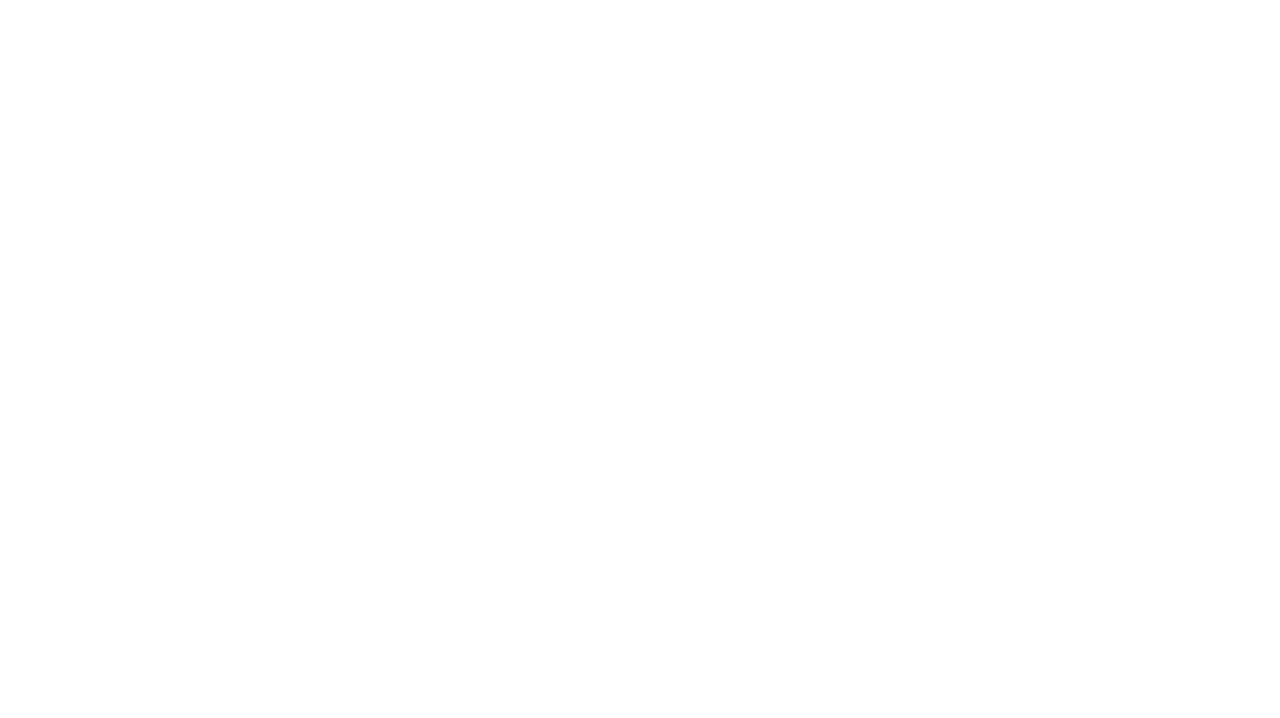
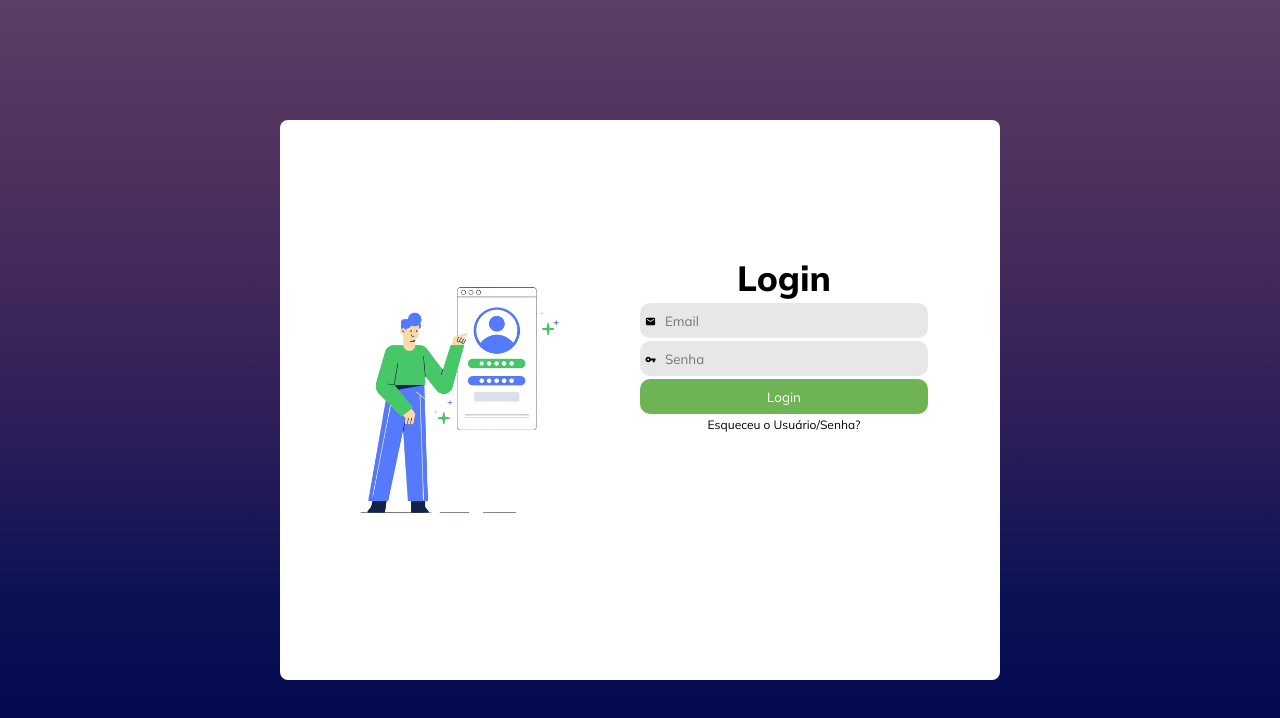
Before and after one commit to GuilhermeDevv/projeto-lanchonete, a React (Vite) app in the folder pedido lanchonete/: page / in a window 1280 px wide. Shown: the top 718 px of the page. Built offline with nearby package versions, Linux system fonts and the light colour scheme.

Commit message:
interface da pagina de login criada

```diff
--- a/pedido lanchonete/index.html
+++ b/pedido lanchonete/index.html
@@ -1,13 +1,21 @@
 <!DOCTYPE html>
 <html lang="en">
+
 <head>
   <meta charset="UTF-8" />
+  <link rel="preconnect" href="https://fonts.googleapis.com">
+  <link rel="preconnect" href="https://fonts.gstatic.com" crossorigin>
+  <link
+    href="https://fonts.googleapis.com/css2?family=Mulish:ital,wght@0,400;0,600;0,800;1,300;1,500;1,600;1,700&display=swap"
+    rel="stylesheet">
   <link rel="icon" type="image/svg+xml" href="/vite.svg" />
   <meta name="viewport" content="width=device-width, initial-scale=1.0" />
   <title>Vite + React</title>
 </head>
+
 <body>
   <div id="root"></div>
   <script type="module" src="/src/main.jsx"></script>
 </body>
+
 </html>
--- a/pedido lanchonete/package.json
+++ b/pedido lanchonete/package.json
@@ -15,6 +15,7 @@
     "react": "^18.2.0",
     "react-dom": "^18.2.0",
     "react-hook-form": "^7.41.2",
+    "react-icons": "^4.7.1",
     "react-router-dom": "6",
     "styled-components": "^5.3.6",
     "yup": "^0.32.11"
--- a/pedido lanchonete/src/App.jsx
+++ b/pedido lanchonete/src/App.jsx
@@ -1,3 +1,4 @@
+import { Rotas } from './routes/rotas'
 import GlobalStyle from './styles/GlobalStyles'
 function App() {
 
@@ -5,6 +6,7 @@ function App() {
   return (
     <>
       <GlobalStyle />
+      <Rotas />
     </>
   )
 }
--- /dev/null
+++ b/pedido lanchonete/src/components/Login/C_login.jsx
@@ -0,0 +1,36 @@
+import React from 'react';
+import { Link } from "react-router-dom"
+import { ContainerLogin, ContentAcesso, ContentImg, ContentLogin, Form } from './style';
+import { MdEmail, MdVpnKey } from "react-icons/md"
+
+import imgLogin from "../../assets/imgLogin.png"
+export function C_login() {
+    const estilosIcon = { position: 'absolute', margin: "13px 0px 0px 5px", fontSize: "11px" }
+    return (
+        <ContainerLogin>
+            <ContentLogin >
+                <ContentImg>
+                    <img src={imgLogin} alt="boneco" />
+                </ContentImg>
+                <ContentAcesso >
+                    <Form>
+                        <h1>Login</h1>
+                        <div>
+                            <MdEmail style={estilosIcon} />
+                            <input type="text" placeholder='Email' estilo='input' />
+                        </div>
+                        <div>
+                            <MdVpnKey style={estilosIcon} />
+                            <input type="password" placeholder='Senha' estilo='input' />
+                        </div>
+                        <div>
+                            <input type="submit" value="Login" />
+                        </div>
+                        <Link to="/recuperar">Esqueceu o Usuário/Senha?</Link>
+
+                    </Form>
+                </ContentAcesso >
+            </ContentLogin>
+        </ContainerLogin >
+    );
+}
--- /dev/null
+++ b/pedido lanchonete/src/components/Login/style.js
@@ -0,0 +1,99 @@
+import { MdEmail } from "react-icons/md";
+import styled from "styled-components";
+
+export const ContainerLogin = styled.main`
+    position: relative;
+    width: 100%;
+    min-height: 100vh;
+    height: 100%;
+    background-image: linear-gradient(180deg, #5c3f64 0, #4a2f5e 25%, #321f59 50%, #0a1254 75%, #000550 100%);`
+export const ContentLogin = styled.section`
+//centralizar o content no centro da tela
+    position: absolute;
+    top: 50%;
+    left: 50%;
+    transform: translate(-50%, -50%);
+    display: flex;
+
+
+    background-color: white;
+    width: 100%;
+    max-width:90vh;
+    height: 100%;
+    max-height: 70vh;
+    border-radius: 8px;
+    overflow: hidden;
+`
+export const ContentImg = styled.aside`
+
+
+width: 50%;
+height: 100%;
+
+& img{
+    position: relative;
+    top: 50%;
+    left: 50%;
+    transform: translate(-50%, -50%);
+    max-width: 100%;
+    width: 260px;
+}
+
+`
+
+export const ContentAcesso = styled.aside`
+
+width: 50%;
+height: 80%;
+display: flex;
+align-items: center;
+
+
+`
+export const Form = styled.form`
+    position: absolute;
+    width: 100%;
+    max-width: 40%;
+
+  & h1{
+    color: black;
+    font-weight: 700;
+    font-size: 3.5rem;
+    text-align: center;
+    margin-bottom: 3px;
+
+
+
+  }
+
+    & div{
+        & input{
+            background-color: #e7e7e7;
+            height: 3.5rem;
+            margin-bottom: 3px;
+            width: 100%;
+            border-radius: 10px;
+        }
+        & input[estilo='input'] {
+            padding-left: 25px;
+        }
+        & input[type='submit']{
+            color:white;
+            background-color:  #6eb454;
+            &:hover{
+                transform: scale(1.01);
+            }
+        }
+
+    }
+    & a{
+        background-color: transparent;
+        display: block;
+        text-align: center;
+        font-size: 12px;
+        color:black;
+        max-width: 100%;
+
+    }
+
+`
--- a/pedido lanchonete/src/main.jsx
+++ b/pedido lanchonete/src/main.jsx
@@ -1,10 +1,14 @@
 import React from 'react'
 import ReactDOM from 'react-dom/client'
+import { BrowserRouter } from 'react-router-dom'
 import App from './App'
+
 
 
 ReactDOM.createRoot(document.getElementById('root')).render(
   <React.StrictMode>
-    <App />
+    <BrowserRouter>
+      <App />
+    </BrowserRouter>
   </React.StrictMode>,
 )
--- /dev/null
+++ b/pedido lanchonete/src/pages/Login/Login.jsx
@@ -0,0 +1,10 @@
+import React from 'react';
+import { C_login } from '../../components/Login/C_login';
+
+export function Login() {
+    return (
+        <>
+            <C_login />
+        </>
+    );
+}
--- /dev/null
+++ b/pedido lanchonete/src/routes/Rotas.jsx
@@ -0,0 +1,11 @@
+import { Route, Routes } from "react-router-dom"
+import { Login } from "../pages/Login/Login"
+import React from 'react';
+
+export function Rotas() {
+    return (
+        <Routes>
+            <Route path="/" element={<Login />} />
+        </Routes>
+    );
+}
--- a/pedido lanchonete/src/styles/GlobalStyles.js
+++ b/pedido lanchonete/src/styles/GlobalStyles.js
@@ -8,7 +8,7 @@ const GlobalStyle = createGlobalStyle`
     border: 0;
     list-style: none;
     outline: none;
-    font-family: Arial, Helvetica, sans-serif;
+    font-family: 'Mulish', sans-serif;
 }
 a{
     text-decoration: none;
@@ -17,6 +17,10 @@ a{
 html{
     font-size: 62.5%;
 }
+body{
+    width: 100%;
+    height: 100%;
+}
 
 img{
     max-width: 100%;
```
Also changed, not shown: pedido lanchonete/src/assets/imgLogin.png (added), 1 other file (tests, documents, lock files or other folders). Lines whose indentation alone changed are shown as unchanged.
